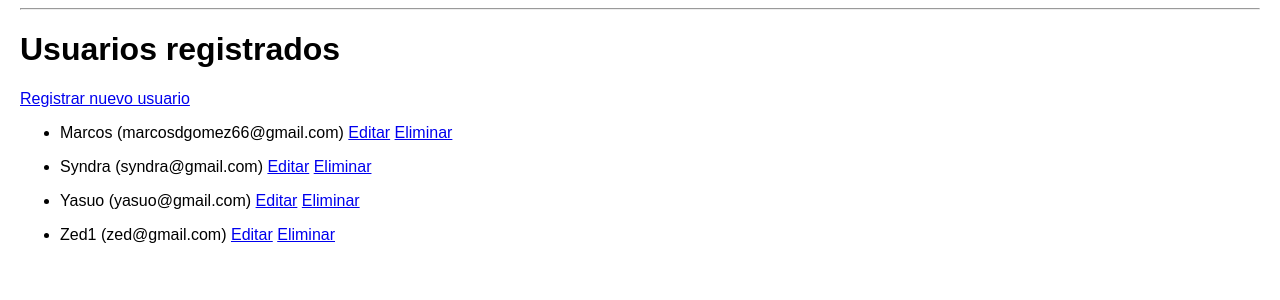
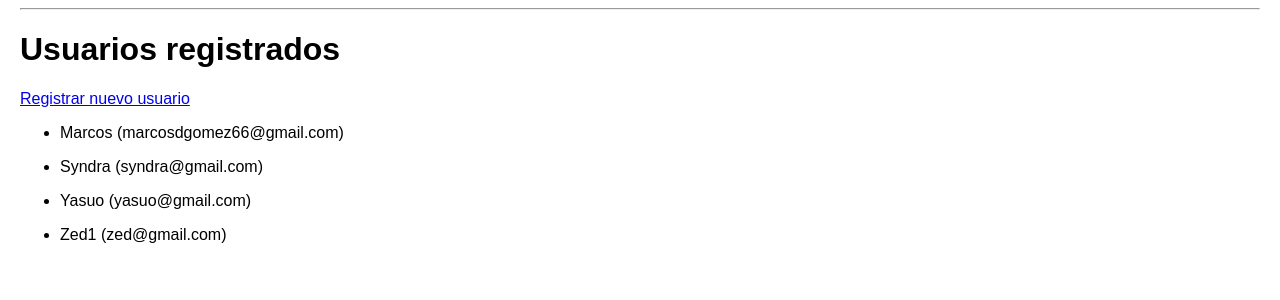
Before and after one commit to MarcosGomez66/crud-Django, a Django app: page /lista/ in a window 1280 px wide. Shown: the part 38-338 px from the top of the page. Run offline with Django 5.2, Linux system fonts and the light colour scheme; a user stored in the database is signed in; data comes from the database, SQL or seed files in the repository; both versions use the stored data as it was after the commit.

Commit message:
se arreglo el error de lista.html

```diff
--- a/core/templates/lista.html
+++ b/core/templates/lista.html
@@ -10,8 +10,6 @@
       <li>
         <p>
           {{ user.username }} ({{ user.email }})
-          <a href="{% url 'editar' %}">Editar</a>
-          <a href="{% url 'eliminar' %}">Eliminar</a>
           </p>
       </li>
     {% endfor %}
```
Also changed, not shown: db.sqlite3.
